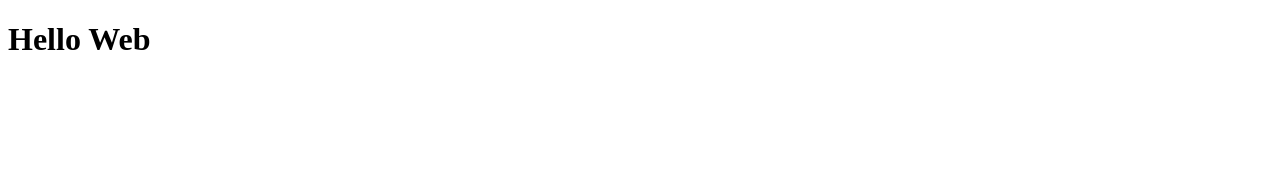
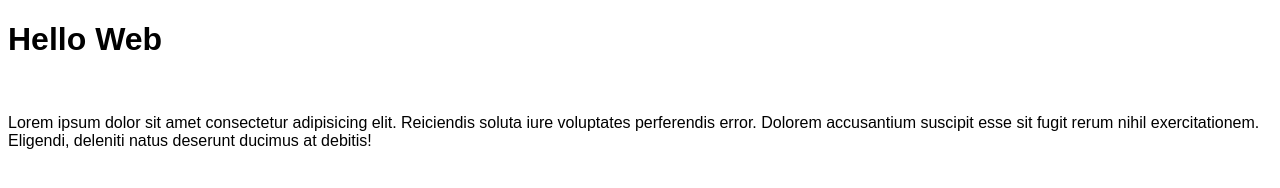
Before and after one commit to daffaramadhana21/helloweb, a plain HTML site: page index.html in a window 1280 px wide. Drawn offline with Linux system fonts and the light colour scheme.

Commit message:
second commit

```diff
--- a/index.html
+++ b/index.html
@@ -4,8 +4,15 @@
     <meta charset="UTF-8">
     <meta name="viewport" content="width=device-width, initial-scale=1.0">
     <title>Hello Web</title>
+    <style>
+        body{
+            font-family: Arial, Helvetica, sans-serif;
+        }
+    </style>
 </head>
 <body>
     <h1>Hello Web</h1>
+    <br>
+    <p>Lorem ipsum dolor sit amet consectetur adipisicing elit. Reiciendis soluta iure voluptates perferendis error. Dolorem accusantium suscipit esse sit fugit rerum nihil exercitationem. Eligendi, deleniti natus deserunt ducimus at debitis!</p>
 </body>
 </html>
```
